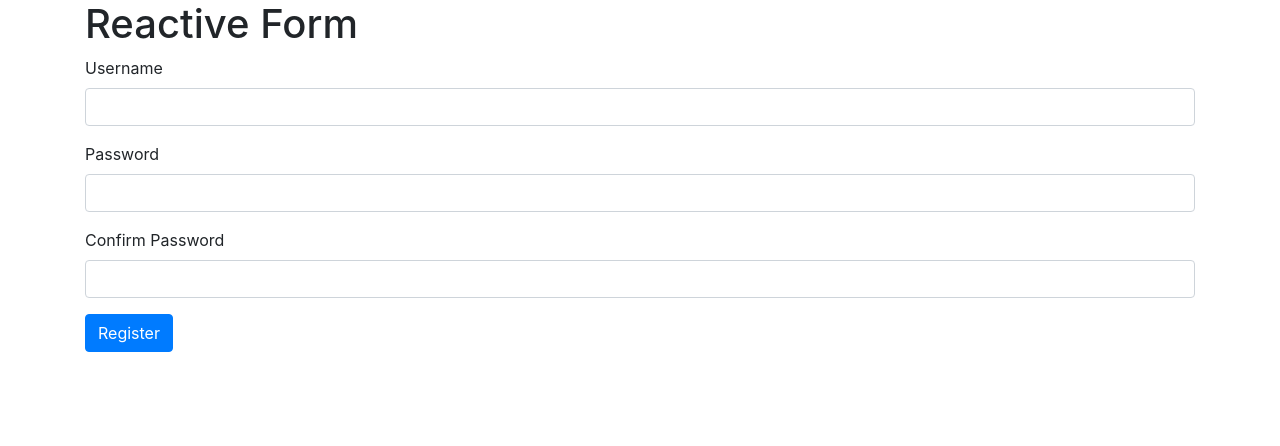
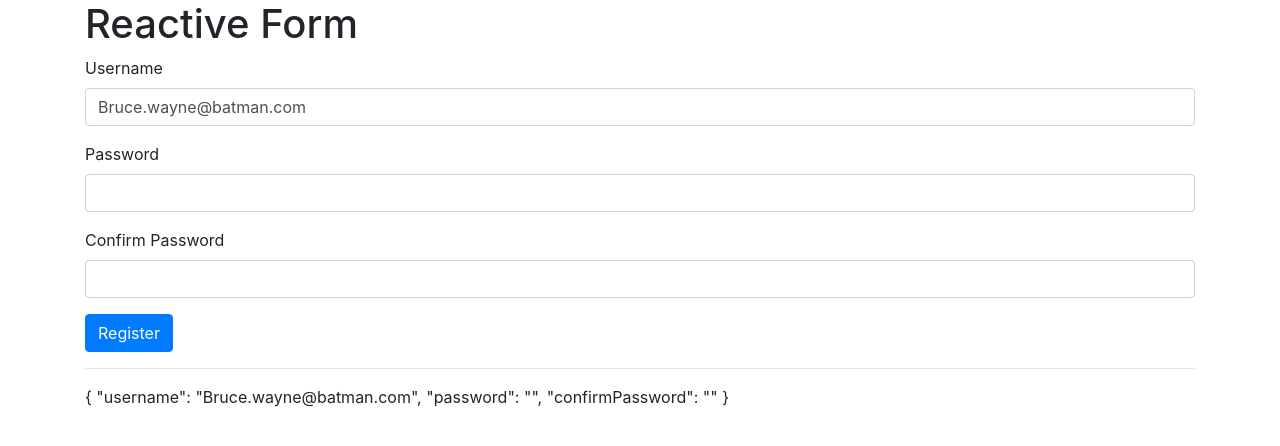
Before and after one commit to premrajah/angular-8-forms, an Angular app: page /reactive in a window 1280 px wide. Shown: the top 446 px of the page. Built offline with nearby package versions, Linux system fonts and the light colour scheme.

Commit message:
before delete

```diff
--- a/src/app/app.module.ts
+++ b/src/app/app.module.ts
@@ -1,6 +1,6 @@
 import { BrowserModule } from '@angular/platform-browser';
 import { NgModule } from '@angular/core';
-import { FormsModule } from '@angular/forms';
+import { FormsModule, ReactiveFormsModule } from '@angular/forms';
 
 import { AppRoutingModule } from './app-routing.module';
 import { AppComponent } from './app.component';
@@ -19,7 +19,8 @@
     BrowserModule,
     AppRoutingModule,
     FormsModule,
-    HttpClientModule
+    HttpClientModule,
+    ReactiveFormsModule
   ],
   providers: [],
   bootstrap: [AppComponent]
--- a/src/app/reactive/reactive.component.html
+++ b/src/app/reactive/reactive.component.html
@@ -1,25 +1,29 @@
 <div class="container">
   <h1>Reactive Form</h1>
 
-  <form>
+  <form [formGroup]="registerationForm">
 
     <div class="form-group">
       <label>Username</label>
-      <input type="text" class="form-control">
+      <input type="text" class="form-control" formControlName="username">
     </div>
 
     <div class="form-group">
       <label>Password</label>
-      <input type="password" class="form-control">
+      <input type="password" class="form-control" formControlName="password">
     </div>
 
     <div class="form-group">
       <label>Confirm Password</label>
-      <input type="password" class="form-control">
+      <input type="password" class="form-control" formControlName="confirmPassword">
     </div>
 
     <button class="btn btn-primary" type="submit">Register</button>
 
 
   </form>
+
+  <hr>
+
+  {{registerationForm.value | json}}
 </div>
--- a/src/app/reactive/reactive.component.ts
+++ b/src/app/reactive/reactive.component.ts
@@ -1,5 +1,5 @@
 import { Component, OnInit } from '@angular/core';
-
+import { FormGroup, FormControl } from '@angular/forms';
 
 @Component({
   selector: 'app-reactive',
@@ -7,10 +7,13 @@
   styleUrls: ['./reactive.component.scss']
 })
 export class ReactiveComponent implements OnInit {
+  registerationForm = new FormGroup({
+    username: new FormControl('Bruce.wayne@batman.com'),
+    password: new FormControl(''),
+    confirmPassword: new FormControl('')
+  });
 
-  constructor() { }
+  constructor() {}
 
-  ngOnInit() {
-  }
-
+  ngOnInit() {}
 }
--- a/src/app/tdf/enrolment.service.ts
+++ b/src/app/tdf/enrolment.service.ts
@@ -15,7 +15,7 @@
 
   enroll(user: User) {
     return this.http.post<any>(_url, user)
-    .pipe(catchError(this.errorHandler))
+    .pipe(catchError(this.errorHandler));
   }
 
 
```
